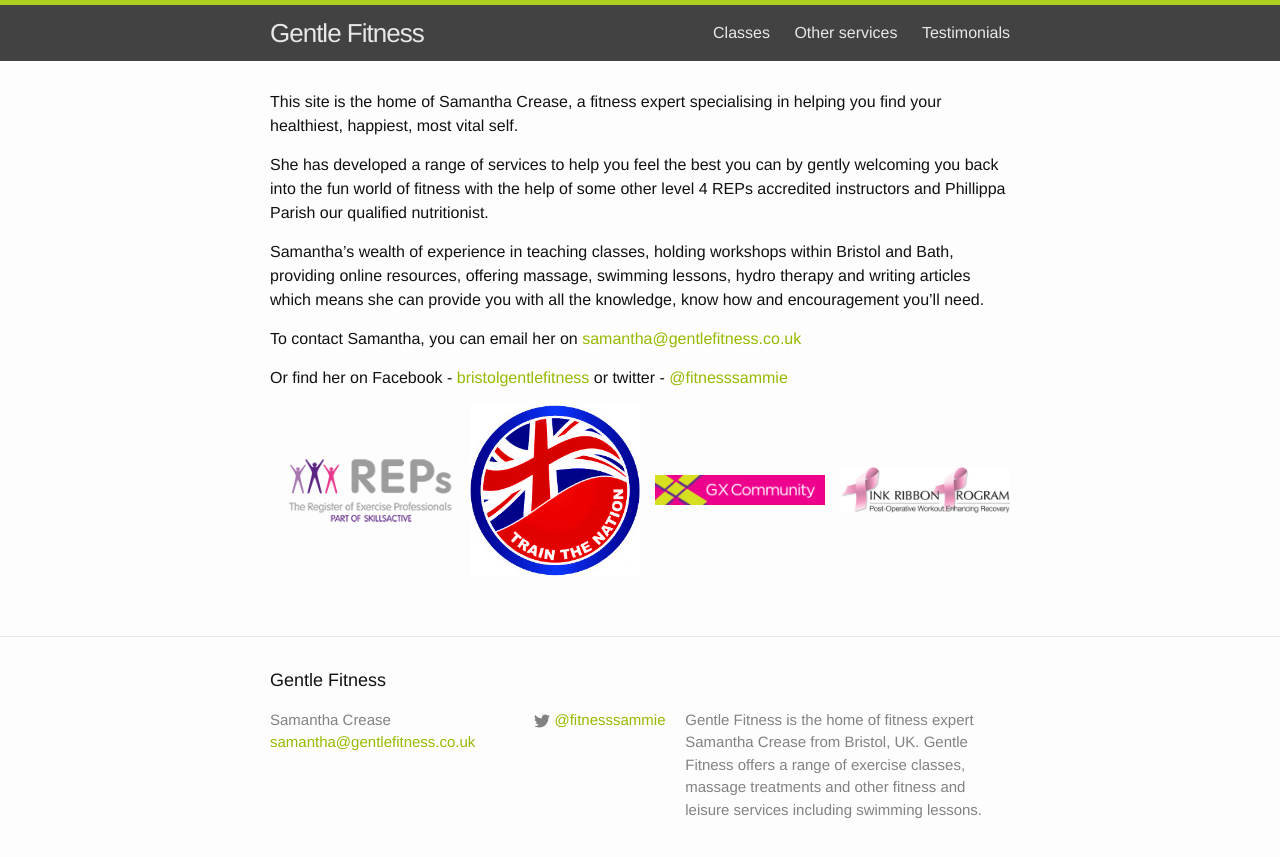
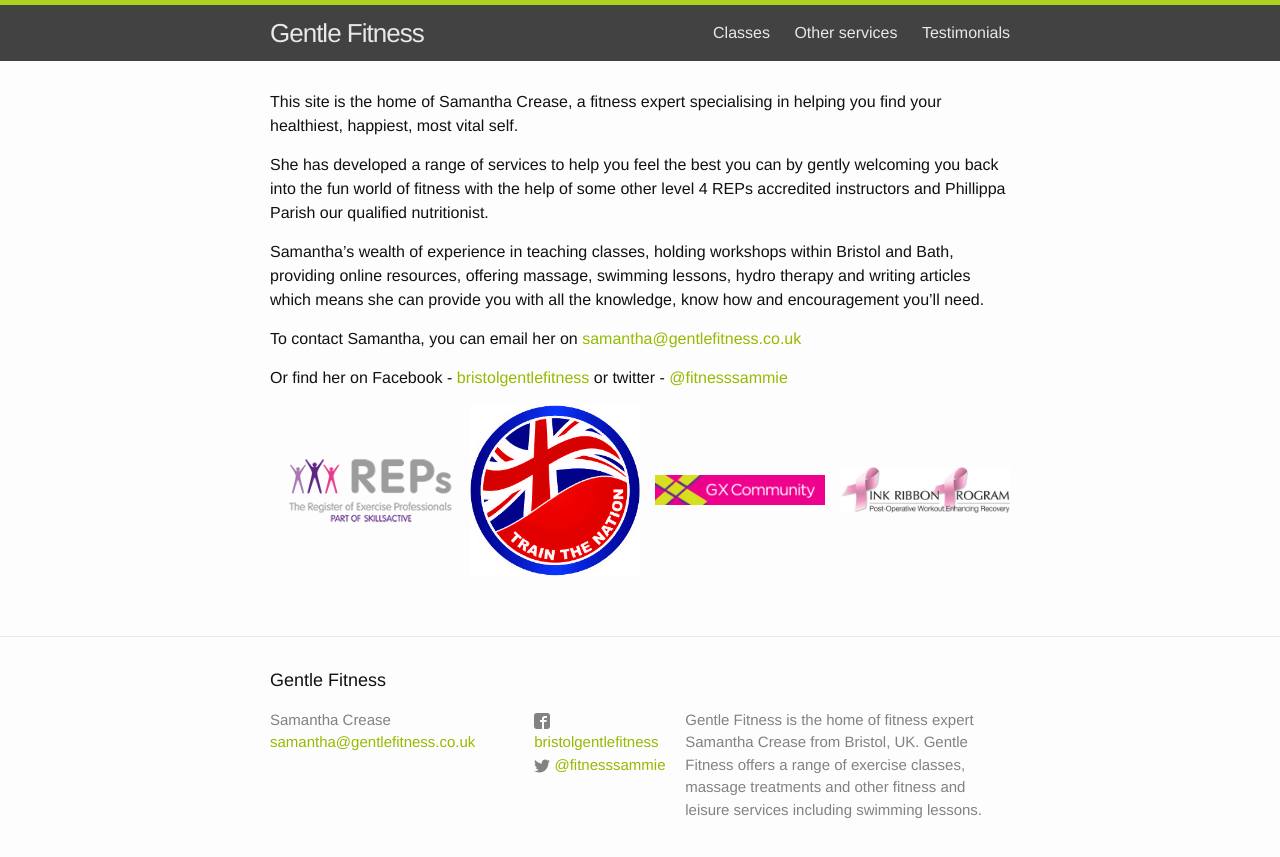
Before and after one commit to gentlefitness-www/gentlefitness-www, a Jekyll site: the page built from index.md, in a window 1280 px wide. Shown: the top 857 px of the page. Built offline with Jekyll 4.4.1, drawn with Linux system fonts in a browser that asks for light colours.

Commit message:
Added facebook icon and link to footer

```diff
--- a/_includes/footer.html
+++ b/_includes/footer.html
@@ -13,7 +13,19 @@
 
             <div class="footer-col  footer-col-2">
                 <ul class="social-media-list">
-                    {% if site.twitter_username %}
+
+                    <li>
+                        <a href="{{ site.facebook_url }}">
+                            <span class="icon  icon--facebook">
+                                <svg viewBox="0 0 64 64">
+                                    <path fill="#828282" d="M53.334 0h-42.669c-5.891 0-10.665 4.776-10.665 10.668v42.664c0 5.892 4.775 10.668 10.665 10.668h21.334v-28h-8v-8h8v-6c0-5.523 4.477-10 10-10h10v8h-10c-1.105 0-2 0.895-2 2v6h11l-2 8h-9v28h13.334c5.891 0 10.666-4.776 10.666-10.668v-42.664c0-5.892-4.775-10.668-10.666-10.668z"/>
+                                </svg>
+                            </span>
+
+                            <span class="username">{{ site.facebook_username }}</span>
+                        </a>
+                    </li>
+
                     <li>
                         <a href="{{ site.twitter_url }}">
                             <span class="icon  icon--twitter">
@@ -26,7 +38,7 @@
                             <span class="username">{{ site.twitter_username }}</span>
                         </a>
                     </li>
-                    {% endif %}
+
                 </ul>
             </div>
 
```
Lines whose indentation alone changed are shown as unchanged.
